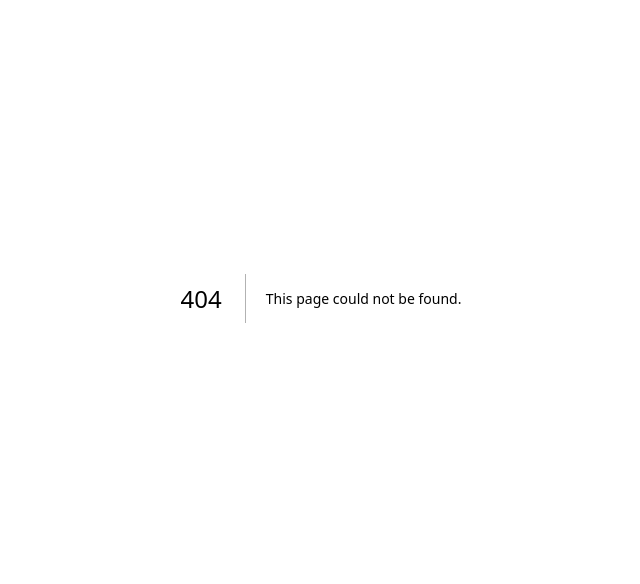
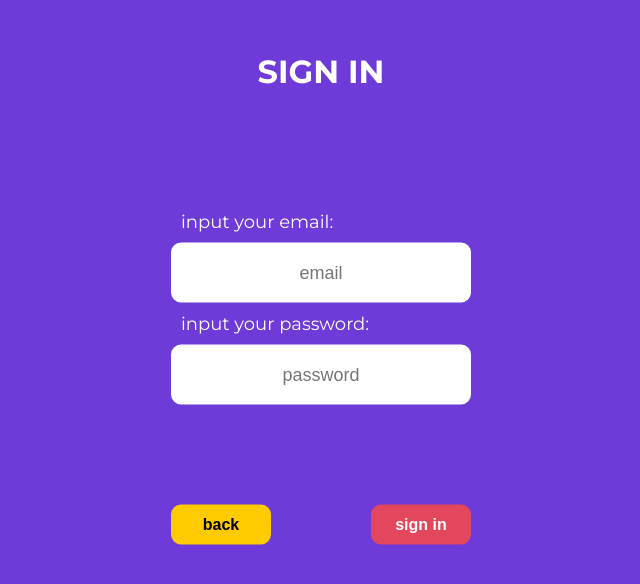
Before and after one commit to alexey-sevastynov/blog-next, a Next.js app: page /sign-in in a window 1280 px wide. Before the commit this address had no page. Shown: the part 102-686 px from the top of the page, without its empty margins (319-959 px from the left). Built offline with nearby package versions, Linux system fonts and the light colour scheme.

Commit message:
added signIn

```diff
--- a/src/app/components/AuthWindow/AuthWindow.tsx
+++ b/src/app/components/AuthWindow/AuthWindow.tsx
@@ -2,6 +2,7 @@ import Button from "@/components/Button/Button";
 import styles from "./auth.module.scss";
 import { COLORS } from "../../../constants/colors";
 import Or from "../../../components/Or/Or";
+import Link from "next/link";
 
 const AuthWindow = () => {
   return (
@@ -16,6 +17,7 @@ const AuthWindow = () => {
         </header>
         <footer className={styles.authLogin}>
           <p>Do you have a profile ?</p>
+          <Link href={"/sign-in"}>
             <Button
               style={{
                 border: `1px solid ${COLORS.white_main}`,
@@ -25,6 +27,7 @@ const AuthWindow = () => {
             >
               SIGN IN
             </Button>
+          </Link>
         </footer>
       </main>
     </section>
--- a/src/app/globals.scss
+++ b/src/app/globals.scss
@@ -1,3 +1,5 @@
+@import "./colors";
+
 * {
   box-sizing: border-box;
   padding: 0;
@@ -8,3 +10,8 @@ a {
   color: inherit;
   text-decoration: none;
 }
+
+h2 {
+  font-size: 32px;
+  color: $white;
+}
--- /dev/null
+++ b/src/app/sign-in/page.module.scss
@@ -0,0 +1,35 @@
+@import "../colors";
+
+.signIn {
+  background-color: $violet;
+
+  height: 100vh;
+  width: 100vw;
+
+  .signInWindow {
+    position: absolute;
+
+    top: 50%;
+    left: 50%;
+
+    transform: translateX(-50%) translateY(-50%);
+
+    .title {
+      margin-bottom: 120px;
+      text-align: center;
+    }
+
+    .inputs {
+      display: flex;
+      flex-direction: column;
+
+      gap: 10px;
+    }
+
+    .btns {
+      margin-top: 100px;
+      display: flex;
+      justify-content: space-between;
+    }
+  }
+}
--- /dev/null
+++ b/src/app/sign-in/page.tsx
@@ -0,0 +1,38 @@
+import React from "react";
+import styles from "./page.module.scss";
+import Input from "@/components/Input/Input";
+import Btn from "@/components/Btn/Btn";
+import { COLORS } from "@/constants/colors";
+import Link from "next/link";
+
+const SignInWindow = () => {
+  return (
+    <section className={styles.signIn}>
+      <form className={styles.signInWindow}>
+        <h2 className={styles.title}>SIGN IN</h2>
+        <div className={styles.inputs}>
+          <Input placeholder="email" type="email" required>
+            input your email:
+          </Input>
+          <Input placeholder="password" type="password" required>
+            input your password:
+          </Input>
+        </div>
+
+        <footer className={styles.btns}>
+          <Link href={"/"}>
+            <Btn style={{ backgroundColor: COLORS.yellow }} type="button">
+              back
+            </Btn>
+          </Link>
+
+          <Btn style={{ backgroundColor: COLORS.red, color: COLORS.white }}>
+            sign in
+          </Btn>
+        </footer>
+      </form>
+    </section>
+  );
+};
+
+export default SignInWindow;
--- /dev/null
+++ b/src/components/Btn/Btn.tsx
@@ -0,0 +1,13 @@
+import React from "react";
+import styles from "./btn.module.scss";
+import { IButtonProps } from "../Button/IButtonProps.interface";
+
+const Btn: React.FC<IButtonProps> = ({ children, ...props }) => {
+  return (
+    <button {...props} className={styles.btn}>
+      {children}
+    </button>
+  );
+};
+
+export default Btn;
--- /dev/null
+++ b/src/components/Btn/btn.module.scss
@@ -0,0 +1,14 @@
+.btn {
+  min-width: 100px;
+  height: 40px;
+
+  padding: 0px 10px;
+
+  font-size: 16px;
+  font-weight: 700;
+
+  border: none;
+  border-radius: 10px;
+
+  cursor: pointer;
+}
--- /dev/null
+++ b/src/components/Input/IInputProps.interface.tsx
@@ -0,0 +1,6 @@
+import React from "react";
+
+export interface IInputProps
+  extends React.InputHTMLAttributes<HTMLInputElement> {
+  children: React.ReactNode;
+}
--- /dev/null
+++ b/src/components/Input/Input.tsx
@@ -0,0 +1,14 @@
+import React from "react";
+import styles from "./input.module.scss";
+import { IInputProps } from "./IInputProps.interface";
+
+const Input: React.FC<IInputProps> = ({ children, ...rest }) => {
+  return (
+    <div className={styles.input}>
+      <label>{children}</label>
+      <input {...rest} />
+    </div>
+  );
+};
+
+export default Input;
--- /dev/null
+++ b/src/components/Input/input.module.scss
@@ -0,0 +1,26 @@
+@import "../../app/colors";
+
+.input {
+  display: flex;
+  flex-direction: column;
+  gap: 10px;
+
+  & label {
+    margin-left: 10px;
+    font-size: 18px;
+    color: $white;
+  }
+
+  & input {
+    font-size: 18px;
+    min-width: 300px;
+    height: 60px;
+
+    padding: 0px 10px;
+
+    border: none;
+    border-radius: 10px;
+
+    text-align: center;
+  }
+}
```
Lines whose indentation alone changed are shown as unchanged.
